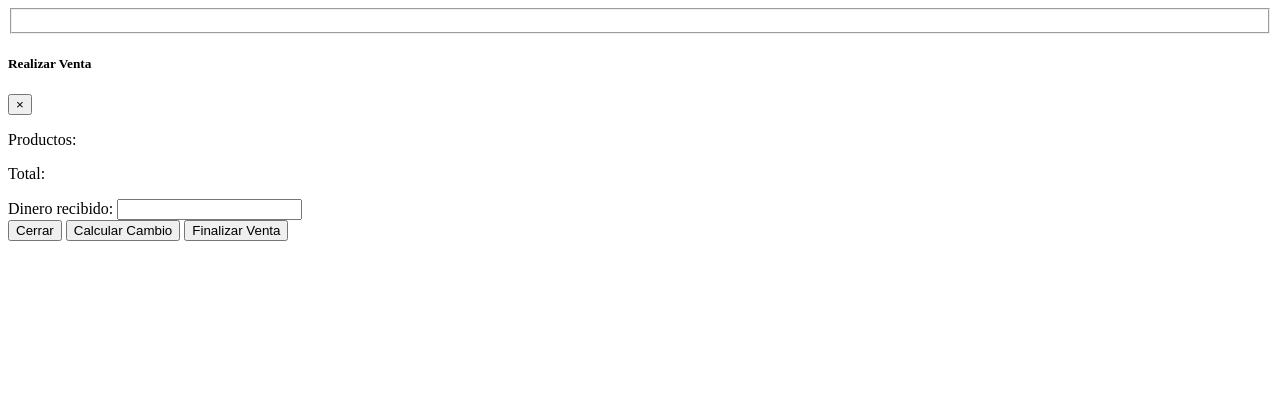
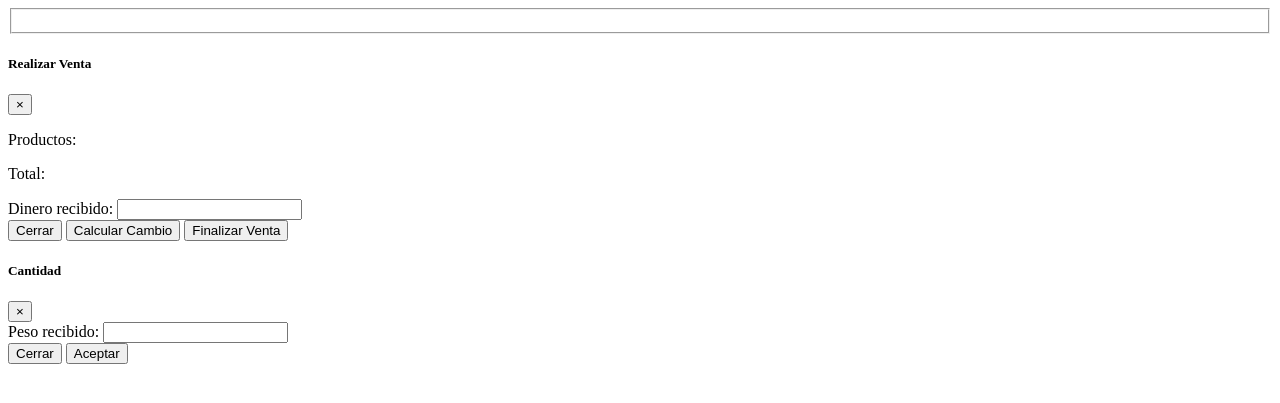
Before and after one commit to Victorius23/Proyecto-Tienda-Faty, a Django app: template templates/admin/edit_inline/tabular.html in a window 1280 px wide. Shown: the top 403 px of the page. Run offline with Django 5.2, Linux system fonts and the light colour scheme; the template is opened without the code that fills it, so the values that code supplies are empty; some libraries are stand-ins or nearby versions.

Commit message:
se termino parcialmente el uso de la bascula

```diff
--- a/control_productos/views.py
+++ b/control_productos/views.py
@@ -5,6 +5,9 @@ import json
 
 from .models import Producto, Categoria
 from .serializers import ProductoSerializer, CategoriaSerializer
+from django.http import JsonResponse
+
+
 
 
 class ProductoViewApi(viewsets.ModelViewSet):
--- a/control_ventas/urls.py
+++ b/control_ventas/urls.py
@@ -1,6 +1,8 @@
 from django.urls import path
 
 from .views import TotalVentasHoyApi, ProductosMasVendidosApi,VentasRealizadasHoy,GananciasPorMes
+from .views import obtener_peso_bascula
+
 
 app_name = 'control_ventas'
 
@@ -9,6 +11,8 @@ urlpatterns = [
     path(
         'productos-mas-vendidos/', ProductosMasVendidosApi.as_view(), name='productos_mas_vendidos'),
     path('ventas-realizadas-hoy/', VentasRealizadasHoy.as_view(), name='ventas_realizadas_hoy'),
-    path('ganancias-mes/', GananciasPorMes.as_view(), name='ganancias_mes')
+    path('ganancias-mes/', GananciasPorMes.as_view(), name='ganancias_mes'),
+    path('obtener-peso-bascula/', obtener_peso_bascula, name='obtener_peso_bascula'),
+
 
 ]
--- a/templates/admin/edit_inline/tabular.html
+++ b/templates/admin/edit_inline/tabular.html
@@ -385,10 +385,87 @@
 </div>
 
 
+<div class="modal" id="modal-cantidad" tabindex="-1" role="dialog" aria-labelledby="modalCantidadLabel" aria-hidden="true" data-backdrop="false">
+    <div class="modal-dialog" role="document">
+        <div class="modal-content">
+            <div class="modal-header">
+                <h5 class="modal-title" id="modalCantidadLabel">Cantidad</h5>
+                <button type="button" class="close" data-dismiss="modal" aria-label="Close">
+                    <span aria-hidden="true">&times;</span>
+                </button>
+            </div>
+            <div class="modal-body">
+                <label for="peso-recibido">Peso recibido:</label>
+                <input type="number" class="form-control" id="peso-recibido">
+            </div>
+            <div class="modal-footer">
+                <button type="button" class="btn btn-secondary" data-dismiss="modal">Cerrar</button>
+                <button type="button" class="btn btn-primary" id="aceptar-cantidad">Aceptar</button>
+            </div>
+        </div>
+    </div>
+</div>
+<script>
+    $(document).ready(function () {
+        // Función para llamar a la API y obtener el peso de la báscula
+        function obtenerPesoBascula() {
+            // URL de tu API para obtener el peso de la báscula
+
+            // Realizar la llamada a la API usando AJAX
+            $.ajax({
+                url: '/api/obtener-peso-bascula/',
+                type: 'GET',
+                dataType: 'json',
+                success: function(response) {
+                    // Cuando la llamada sea exitosa, obtener el peso desde la respuesta de la API
+                    var pesoRecibido = response.peso;
+
+                    // Actualizar el valor del recuadro de cantidad en el modal con el peso de la báscula
+                    $('#peso-recibido').val(pesoRecibido);
+                },
+                error: function(xhr, status, error) {
+                    // Manejar errores si la llamada a la API falla
+                    console.error("Error al obtener el peso de la báscula:", error);
+                }
+            });
+        }
+
+        // Función para actualizar el valor del recuadro de cantidad en el modal con el peso de la báscula
+        function actualizarCantidadModalConPeso() {
+            obtenerPesoBascula(); // Llamar a la función para obtener el peso de la báscula
+        }
+
+        // Cuando se haga clic en el recuadro de cantidad se abrirá el modal de cantidad
+        $(document).on('click', 'input[name$=cantidad]', function () {
+           //mientras este abierto el modal se debe actualizar el peso
+            setInterval(actualizarCantidadModalConPeso, 1400);
+            $('#modal-cantidad').modal('show');
+        });
+
+        // Cuando se haga clic en el botón "Aceptar" dentro del modal de cantidad
+        $('#aceptar-cantidad').click(function () {
+            // Obtener el valor del peso recibido desde el recuadro de cantidad en el modal
+            var pesoRecibido = $('#peso-recibido').val();
+
+            // Actualizar el recuadro de cantidad en la fila correspondiente con el peso recibido
+            $('input[name$=cantidad]').val(pesoRecibido);
+
+            // Cerrar el modal de cantidad
+            $('#modal-cantidad').modal('hide');
+
+        });
+
+    });
+
+    </script>
+
+
+
 {% if app_label == 'control_ventas' %}
 
 
 <script>
+
 
 
 // Función para verificar las existencias de los productos seleccionados
```
Also changed, not shown: control_ventas/bascula.py (added, +13 -0 lines), control_ventas/views.py (+22 -1 lines).
